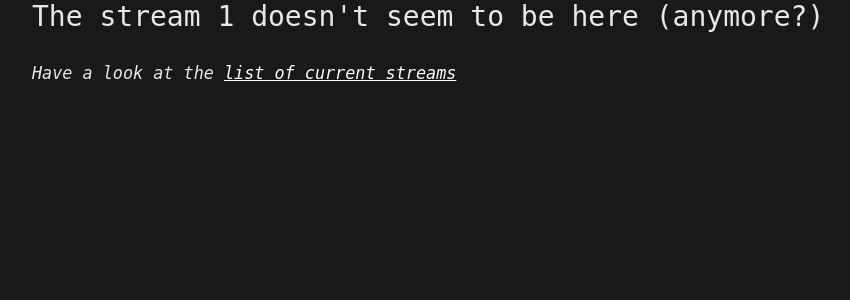
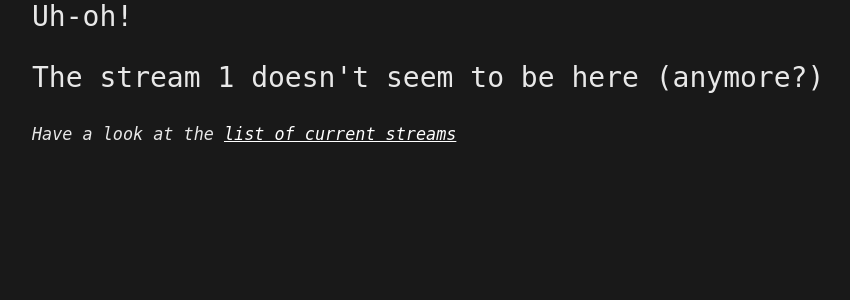
Before and after one commit to atoav/streamviewer, a Flask app: page /streams/1 in a window 1280 px wide. Shown: the part 70-370 px from the top of the page, without its empty margins (108-958 px from the left). Run offline with Flask 2, Linux system fonts and the light colour scheme.

Commit message:
Add UhOh

```diff
--- a/templates/stream_missing.html
+++ b/templates/stream_missing.html
@@ -10,6 +10,7 @@
 {% endblock %}
 
 {% block content %}
+    <h2 class="404">Uh-oh!</h2>
     <h2>The stream {{ streamkey }} doesn't seem to be here (anymore?)</h2>
     {% if list_streams %}
         <p>Have a look at the <a href="/streams">list of current streams</a></p>
```
